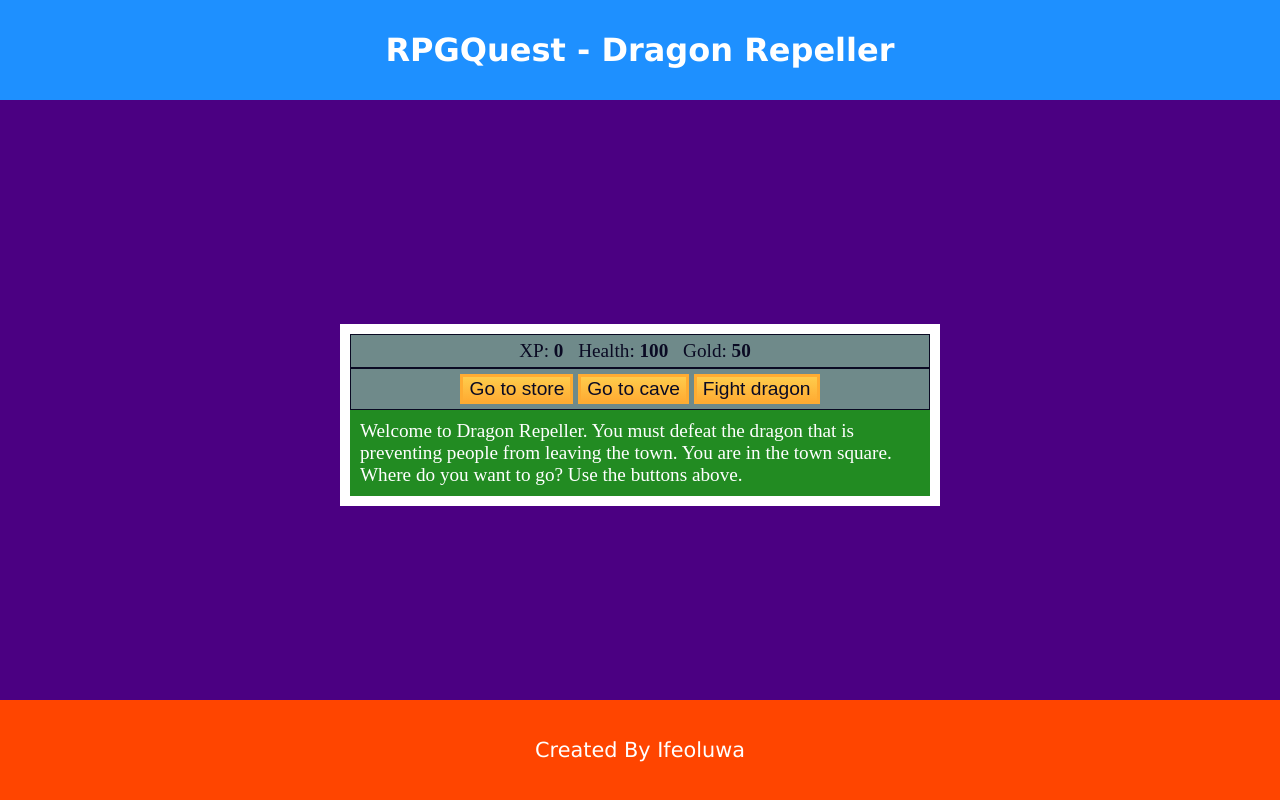
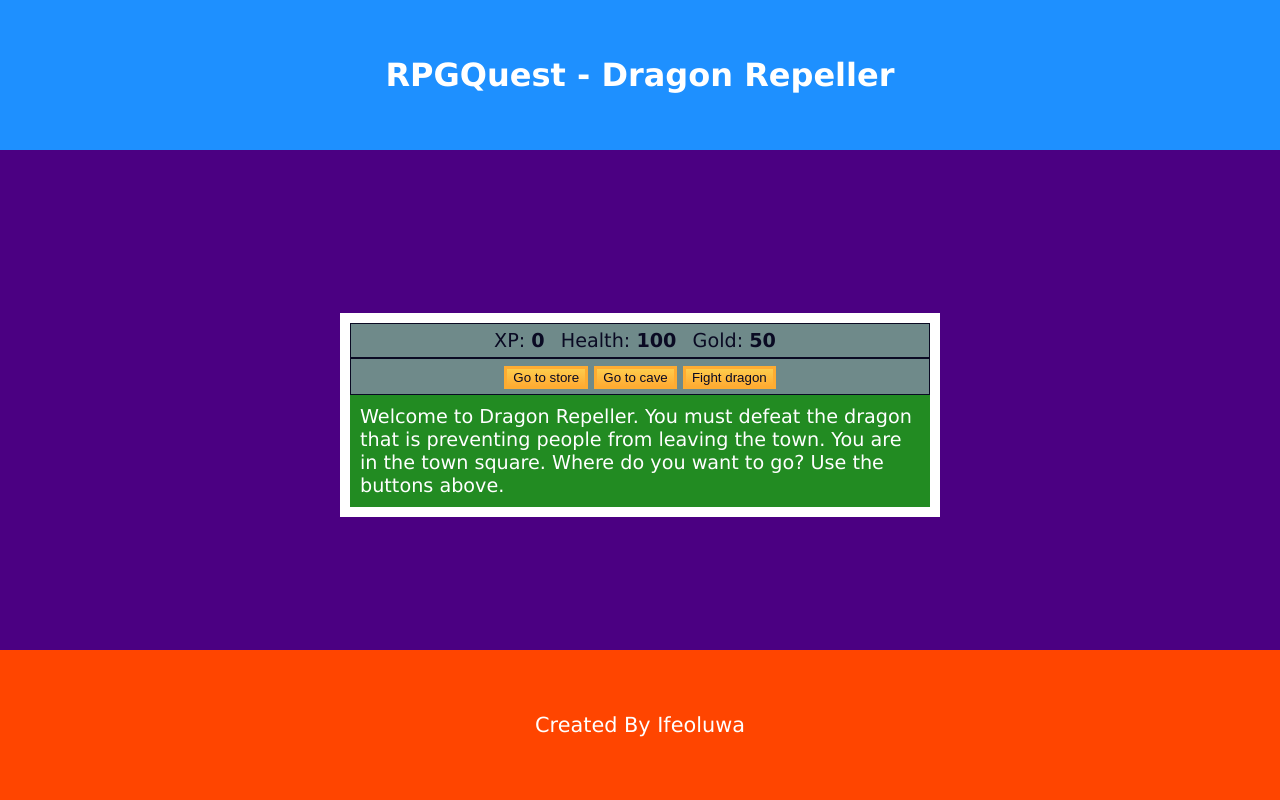
Before and after one commit to Ifeoluwa-Ajiboye/RPGQuest, a plain HTML site: page index.html in a window 1280 px wide. Drawn offline with Linux system fonts and the light colour scheme.

Commit message:
Update styles.css

```diff
--- a/styles.css
+++ b/styles.css
@@ -1,30 +1,35 @@
-*{
+* {
   box-sizing: border-box;
   margin: 0;
 }
+
 body {
   background-color: #4B0082;
-  height: 100vh;
+  font-family: Verdana, Geneva, Tahoma, sans-serif;
 }
-main{
+
+main {
   position: relative;
   display: flex;
   justify-content: center;
   align-items: center;
-  height: calc(100vh - 200px);
+  min-height: calc(100vh - 300px);
 }
-header{
-  background-color:  #1E90FF;
+
+header {
+  background-color: #1E90FF;
   width: 100%;
-  height: 100px;
-  display: grid;
-  place-items: center;
+  height: 150px;
+  display: flex;
+  justify-content: center;
+  align-items: center;
 }
-header h1{
+
+header h1 {
   color: white;
   font-size: 2em;
-  font-family:Verdana, Geneva, Tahoma, sans-serif;
 }
+
 #text {
   background-color: #228B22;
   color: #ffffff;
@@ -36,8 +41,8 @@ header h1{
   max-width: 600px;
   max-height: 400px;
   background-color: #ffffff;
-  color: #ffffff;
-  margin: 30px auto 0px;
+  color: #000000; /* Changed color to black for better readability */
+  margin: 30px auto 0;
   padding: 10px;
   font-size: 1.2rem;
 }
@@ -69,21 +74,19 @@ button {
   background-color: #feac32;
   background-image: linear-gradient(#fecc4c, #ffac33);
   border: 3px solid #feac32;
-  font-size: max(1.5vw,1.1rem);
   font-weight: 500;
 }
-footer{
+
+footer {
   background-color: orangered;
   width: 100%;
-  height: 100px;
-  position: absolute;
-  bottom: 0;
-  left: 0;
-  display: grid;
-  place-items: center;
+  height: 150px;
+  display: flex;
+  justify-content: center;
+  align-items: center;
 }
-footer p{
+
+footer p {
   color: white;
   font-size: 1.3em;
-  font-family:Verdana, Geneva, Tahoma, sans-serif;
 }
```
